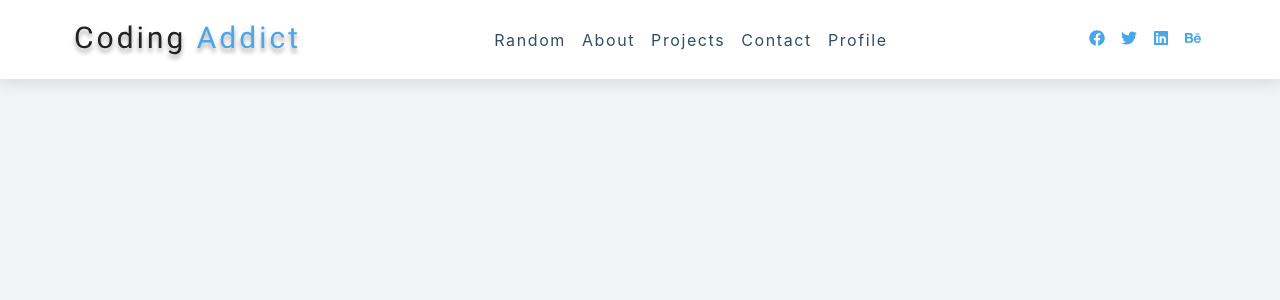
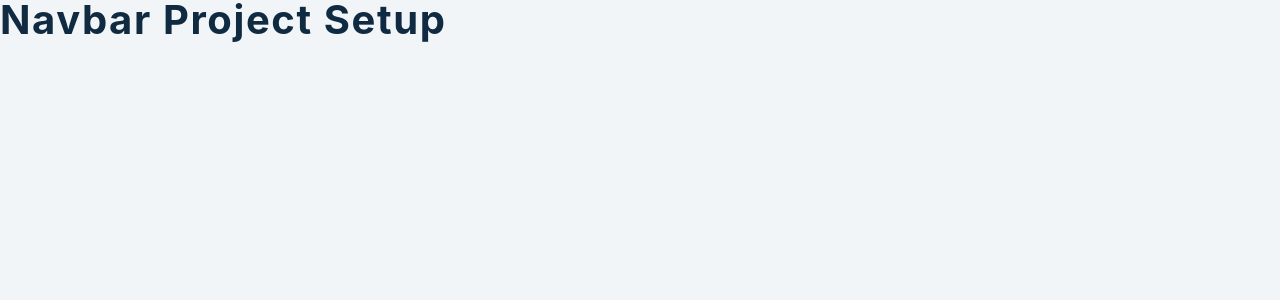
Before and after one commit to jotape-SL/NavBar, a React (Create React App) app: page / in a window 1280 px wide. Shown: the top 300 px of the page. Built offline with nearby package versions, Linux system fonts and the light colour scheme.

Commit message:
Revert "Structure"

```diff
--- a/src/App.js
+++ b/src/App.js
@@ -1,11 +1,11 @@
-import React from 'react';
-import Navbar from './Navbar';
+import React from 'react'
+import Navbar from './Navbar'
 function App() {
   return (
     <>
-      <Navbar />
+      <h2>navbar project setup</h2>
     </>
-  );
+  )
 }
 
-export default App;
+export default App
--- a/src/Navbar.js
+++ b/src/Navbar.js
@@ -1,33 +1,10 @@
-import React, { useState, useRef, useEffect } from 'react';
-import { FaBars, FaTwitter } from 'react-icons/fa';
-import { SideBar, Socials } from './data';
-import logo from './logo.svg';
+import React, { useState, useRef, useEffect } from 'react'
+import { FaBars, FaTwitter } from 'react-icons/fa'
+import { links, social } from './data'
+import logo from './logo.svg'
 
 const Navbar = () => {
-  const [showlinks, setShowLinks] = useState(false);
-  return (
-    <nav>
-      <div className='nav-center'>
-        <div className='nav-header'>
-          <img src={logo} alt='coding addict' />
-          <button
-            className='nav-toggle'
-            onClick={() => setShowLinks(!showlinks)}
-          >
-            <FaBars />
-          </button>
-        </div>
-        <div className={`links-container ${showlinks && 'show-container'}`}>
-          <ul className='links'>
-            <SideBar />
-          </ul>
-        </div>
-        <ul className='social-icons'>
-          <Socials />
-        </ul>
-      </div>
-    </nav>
-  );
-};
+  return <h4>navbar</h4>
+}
 
-export default Navbar;
+export default Navbar
--- a/src/data.js
+++ b/src/data.js
@@ -1,6 +1,6 @@
-import React from 'react';
-import { FaBehance, FaFacebook, FaLinkedin, FaTwitter } from 'react-icons/fa';
-const links = [
+import React from 'react'
+import { FaBehance, FaFacebook, FaLinkedin, FaTwitter } from 'react-icons/fa'
+export const links = [
   {
     id: 1,
     url: '/',
@@ -26,18 +26,9 @@ const links = [
     url: '/profile',
     text: 'profile',
   },
-];
+]
 
-export const SideBar = () =>
-  links.map((media) => {
-    return (
-      <li key={media.id}>
-        <a href={media.url}>{media.text}</a>
-      </li>
-    );
-  });
-
-const social = [
+export const social = [
   {
     id: 1,
     url: 'https://www.twitter.com',
@@ -58,13 +49,4 @@ const social = [
     url: 'https://www.twitter.com',
     icon: <FaBehance />,
   },
-];
-
-export const Socials = () =>
-  social.map((media) => {
-    return (
-      <li key={media.id}>
-        <a href={media.url}>{media.icon}</a>
-      </li>
-    );
-  });
+]
--- a/src/index.css
+++ b/src/index.css
@@ -69,8 +69,7 @@ ul {
   list-style-type: none;
 }
 a {
-  color: inherit;
-	text-decoration: none;
+  text-decoration: none;
 }
 h1,
 h2,
```
Also changed, not shown: 1 other file (tests, documents, lock files or other folders).
